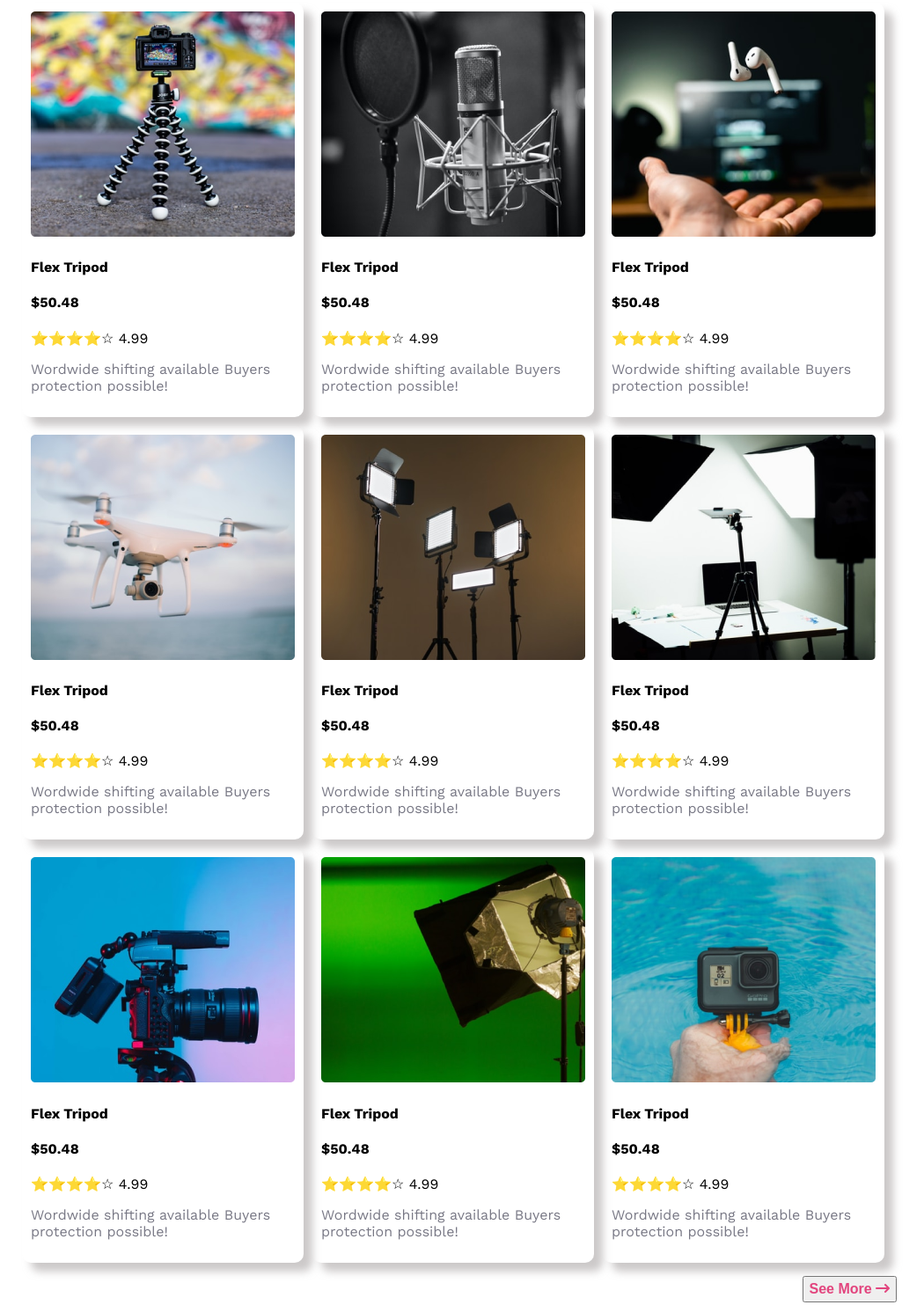
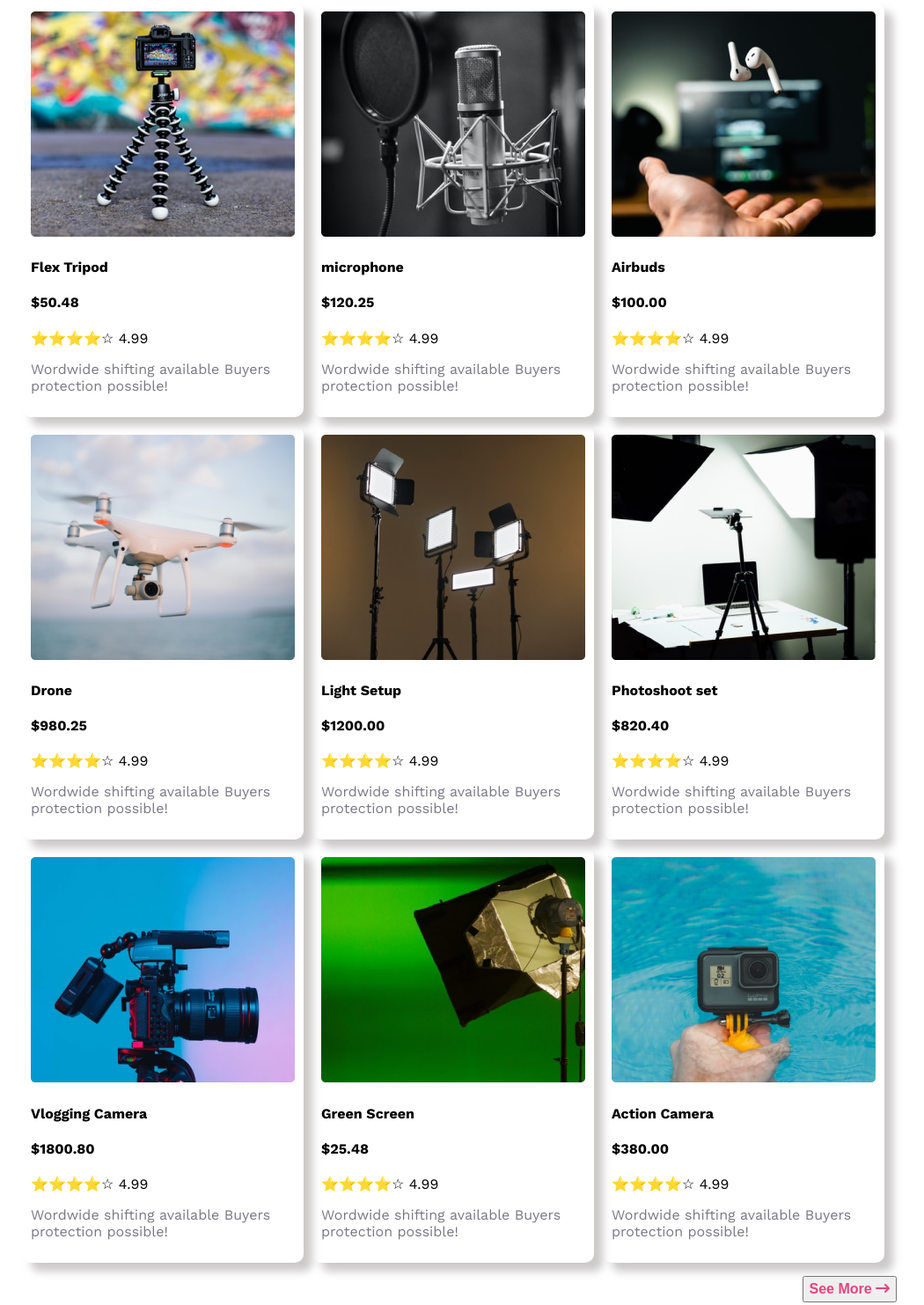
Before and after one commit to MdRidwan25/Influencer-Gear-Responsive-Website, a plain HTML site: page index.html in a window 1280 px wide. Shown: the part 767-2250 px from the top of the page at 88% size, without its empty margins (205-1255 px from the left). Drawn offline with nearby package versions, Linux system fonts and the light colour scheme.

Commit message:
some files updates

```diff
--- a/index.css
+++ b/index.css
@@ -273,7 +273,7 @@ height: 270px;
 
 
 margin: 0% auto;
-margin-top: 15px;
+margin-top: 0px;
 margin-bottom: 15px;
 display:flex ;
 justify-content: space-between;
--- a/index.html
+++ b/index.html
@@ -117,8 +117,8 @@ Buyers protection possible!</p>
 <div class="child-card">
 
     <img src="images/mic.png" alt="">
-<h4>Flex Tripod</h4>
-<h4>$50.48</h4>
+<h4>microphone</h4>
+<h4>$120.25</h4>
 <span>⭐⭐⭐⭐☆ 4.99</span>
 <p style="color: rgb(120, 120, 133);;" class="main-font">Wordwide shifting available
 Buyers protection possible!</p>
@@ -128,8 +128,8 @@ Buyers protection possible!</p>
 <div class="child-card">
 
     <img src="images/airpod.png" alt="">
-<h4>Flex Tripod</h4>
-<h4>$50.48</h4>
+<h4>Airbuds</h4>
+<h4>$100.00</h4>
 <span>⭐⭐⭐⭐☆ 4.99</span>
 <p style="color: rgb(120, 120, 133);;" class="main-font">Wordwide shifting available
 Buyers protection possible!</p>
@@ -138,8 +138,8 @@ Buyers protection possible!</p>
 <div class="child-card">
 
     <img src="images/drone.png" alt="">
-<h4>Flex Tripod</h4>
-<h4>$50.48</h4>
+<h4>Drone</h4>
+<h4>$980.25</h4>
 <span>⭐⭐⭐⭐☆ 4.99</span>
 <p style="color: rgb(120, 120, 133);;" class="main-font">Wordwide shifting available
 Buyers protection possible!</p>
@@ -148,8 +148,8 @@ Buyers protection possible!</p>
 <div class="child-card">
 
     <img src="images/lights.png" alt="">
-<h4>Flex Tripod</h4>
-<h4>$50.48</h4>
+<h4>Light Setup</h4>
+<h4>$1200.00</h4>
 <span>⭐⭐⭐⭐☆ 4.99</span>
 <p style="color: rgb(120, 120, 133);;" class="main-font">Wordwide shifting available
 Buyers protection possible!</p>
@@ -158,8 +158,8 @@ Buyers protection possible!</p>
 <div class="child-card">
 
     <img src="images/setup.png" alt="">
-<h4>Flex Tripod</h4>
-<h4>$50.48</h4>
+<h4>Photoshoot set</h4>
+<h4>$820.40</h4>
 <span>⭐⭐⭐⭐☆ 4.99</span>
 <p style="color: rgb(120, 120, 133);;" class="main-font">Wordwide shifting available
 Buyers protection possible!</p>
@@ -168,8 +168,8 @@ Buyers protection possible!</p>
 <div class="child-card">
 
     <img src="images/camera.png" alt="">
-<h4>Flex Tripod</h4>
-<h4>$50.48</h4>
+<h4>Vlogging Camera</h4>
+<h4>$1800.80</h4>
 <span>⭐⭐⭐⭐☆ 4.99</span>
 <p style="color: rgb(120, 120, 133);;" class="main-font">Wordwide shifting available
 Buyers protection possible!</p>
@@ -178,8 +178,8 @@ Buyers protection possible!</p>
 <div class="child-card">
 
     <img src="images/single-light.png" alt="">
-<h4>Flex Tripod</h4>
-<h4>$50.48</h4>
+<h4>Green Screen</h4>
+<h4>$25.48</h4>
 <span>⭐⭐⭐⭐☆ 4.99</span>
 <p style="color: rgb(120, 120, 133);;" class="main-font">Wordwide shifting available
 Buyers protection possible!</p>
@@ -188,8 +188,8 @@ Buyers protection possible!</p>
 <div class="child-card">
 
     <img src="images/action.png" alt="">
-<h4>Flex Tripod</h4>
-<h4>$50.48</h4>
+<h4>Action Camera</h4>
+<h4>$380.00</h4>
 <span>⭐⭐⭐⭐☆ 4.99</span>
 <p style="color: rgb(120, 120, 133);;" class="main-font">Wordwide shifting available
 Buyers protection possible!</p>
```
